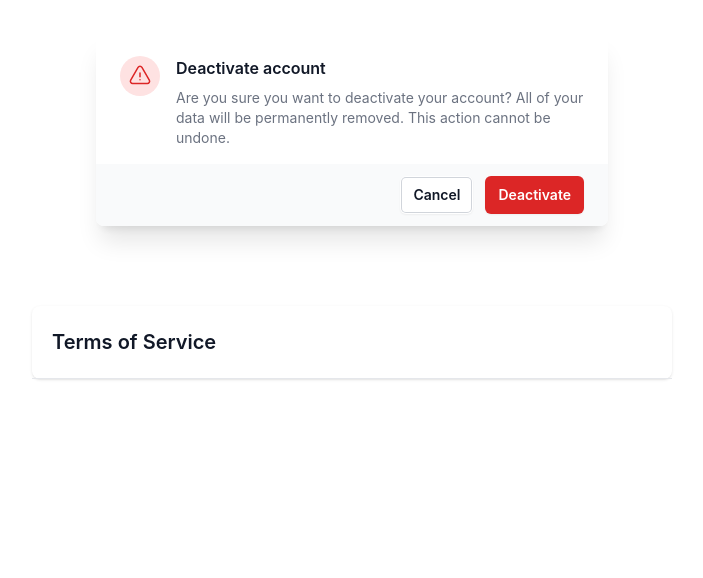
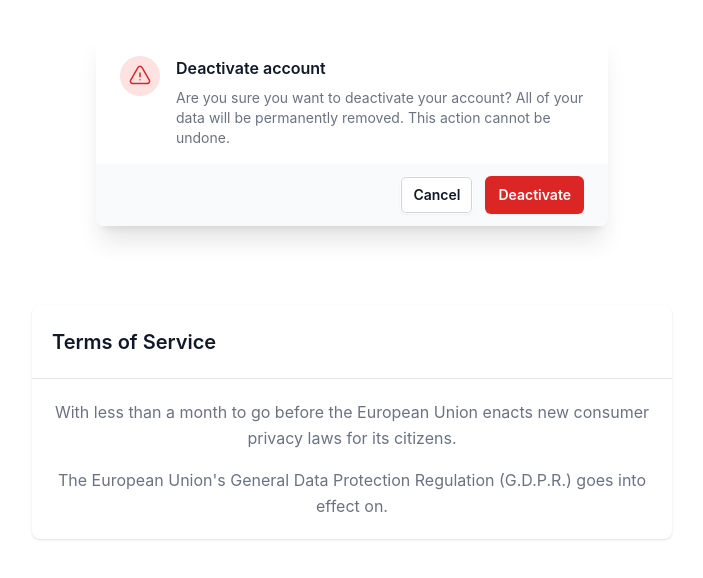
Before and after one commit to mtmsujan/modal-design, a website built with Vite: page index.html in a window 1280 px wide. Shown: the whole page, without its empty margins (288-991 px from the left). Built offline with nearby package versions, Linux system fonts and the light colour scheme.

Commit message:
Add modal box description

```diff
--- a/index.html
+++ b/index.html
@@ -52,6 +52,14 @@
                             </button>
                         </div>
                         <!-- Modal body -->
+                        <div class="p-4 md:p-5 space-y-4">
+                            <p class="text-base leading-relaxed text-gray-500 dark:text-gray-400">
+                                With less than a month to go before the European Union enacts new consumer privacy laws for its citizens.
+                            </p>
+                            <p class="text-base leading-relaxed text-gray-500 dark:text-gray-400">
+                                The European Union's General Data Protection Regulation (G.D.P.R.) goes into effect on.
+                            </p>
+                        </div>
 
                     </div>
                 </div>
```
